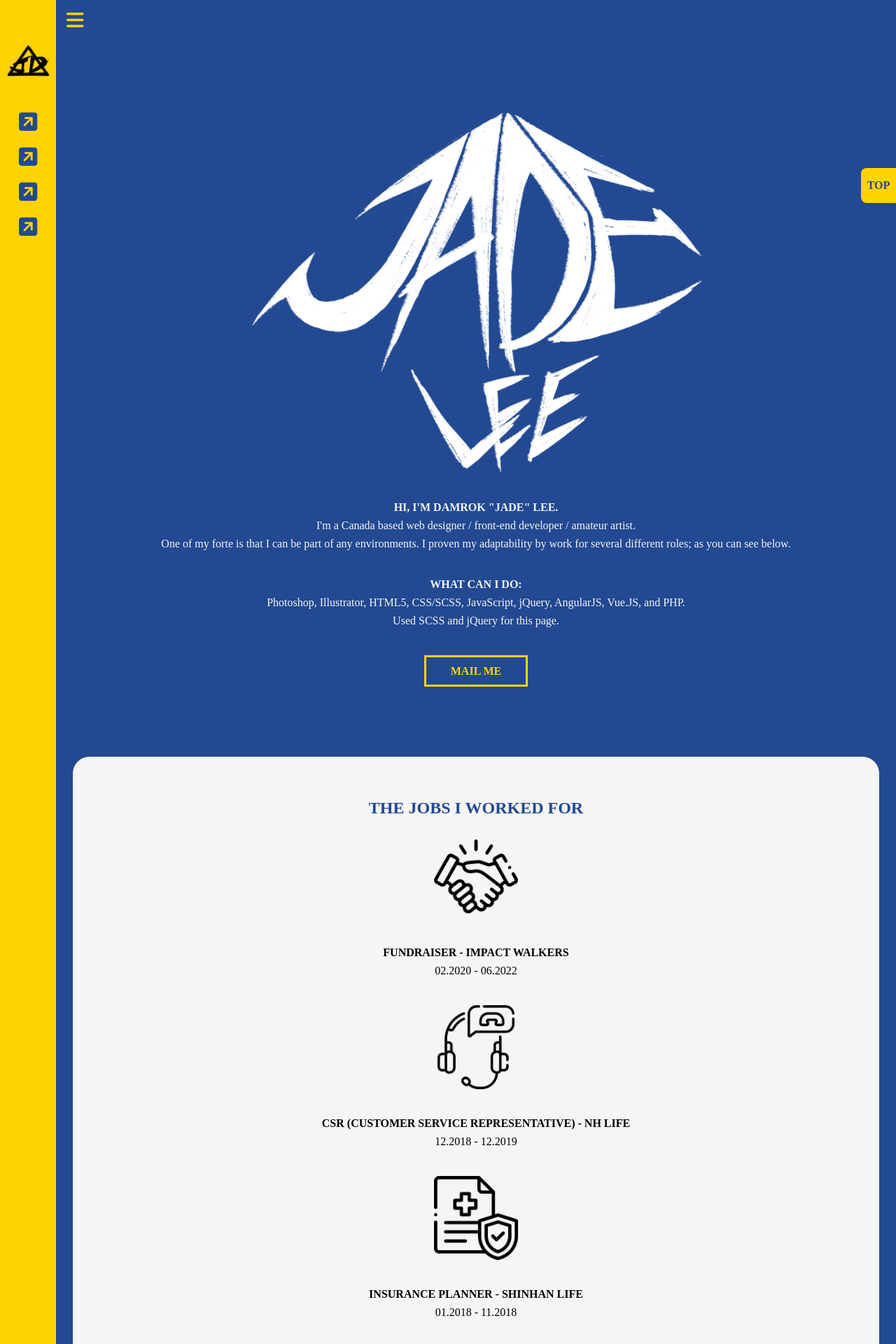
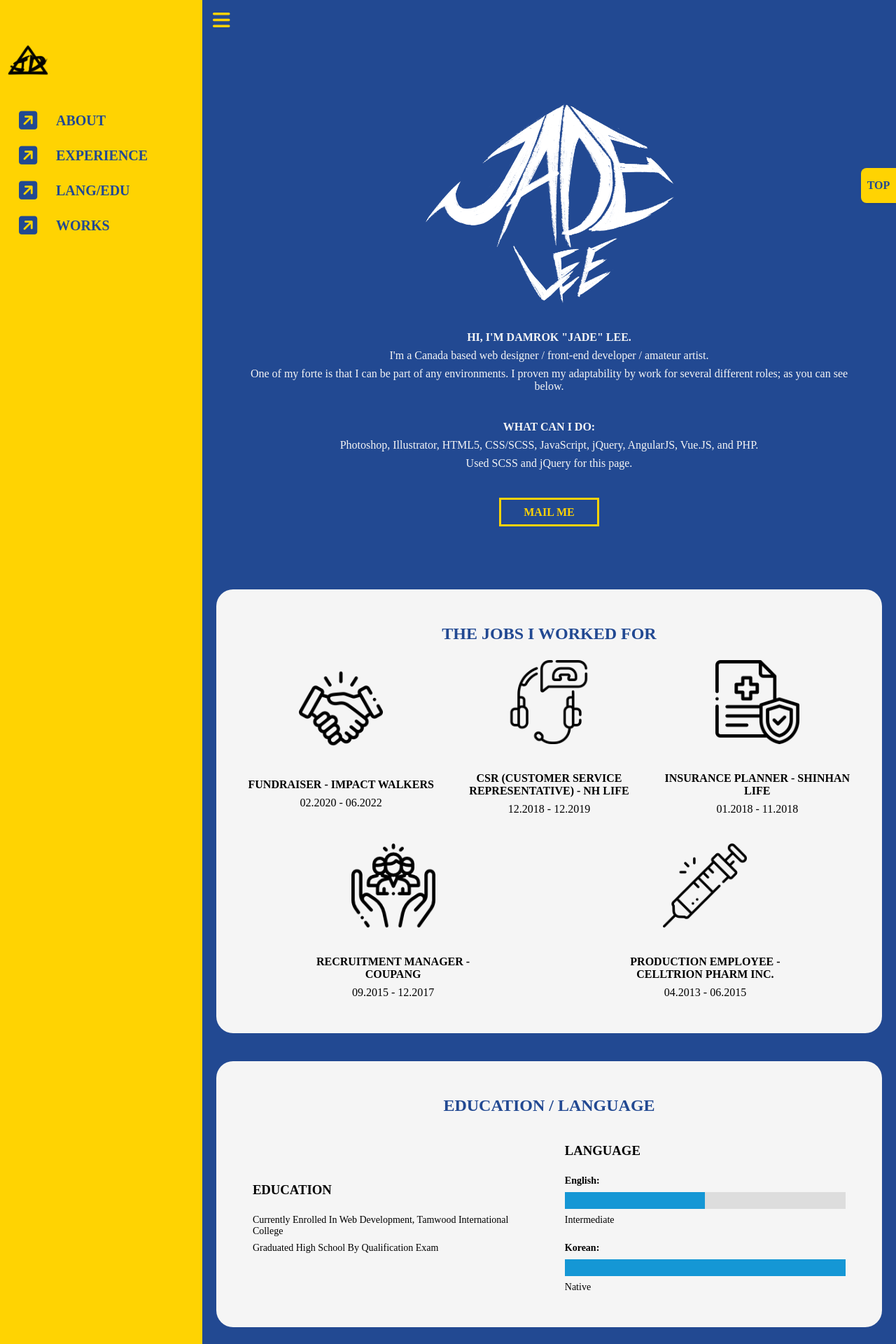
Before and after one commit to dr-jade/portfolio1, a PHP site: page / in a window 1280 px wide. Shown: the top 1920 px of the page at 70% size. Run offline with PHP 8.4, Linux system fonts and the light colour scheme; some web fonts are replaced.

Commit message:
desktop version done

```diff
--- a/css/style.css
+++ b/css/style.css
@@ -322,9 +322,13 @@ h2, h3, h4 {
     display: none;
     justify-content: center;
     align-items: center;
+    position: relative;
+    overflow: scroll;
   }
   .gal img {
-    width: 100%;
+    top: 0;
+    max-width: 100%;
+    position: absolute;
   }
   .slide {
     -webkit-animation: slides 1.5s ease;
@@ -379,4 +383,39 @@ h2, h3, h4 {
   .about img {
     width: 60%;
   }
+}
+@media (min-width: 1000px) {
+  .about img {
+    width: 40%;
+  }
+  .exp {
+    display: flex;
+    justify-content: center;
+    align-items: center;
+  }
+  .exp article {
+    width: -webkit-fit-content;
+    width: -moz-fit-content;
+    width: fit-content;
+    flex-direction: row;
+    justify-content: space-around;
+    flex-wrap: wrap;
+  }
+  .exp h2 {
+    width: 100%;
+  }
+  .exp figure {
+    width: 30%;
+  }
+  .lang {
+    flex-direction: row;
+    flex-wrap: wrap;
+    justify-content: space-around;
+  }
+  .lang h2 {
+    width: 100%;
+  }
+  .lang article {
+    width: 45%;
+  }
 }/*# sourceMappingURL=style.css.map */
--- a/js/script.js
+++ b/js/script.js
@@ -2,6 +2,7 @@
 $("nav").attr("height", screen.height);
 $("nav").addClass("close");
 if($("body").innerWidth() < 400) $("nav").addClass("narrow");
+if($("body").innerWidth() > 1000) $("nav").removeClass("close");
 $("#handle").on("click", function(){
     if($("body").innerWidth() > 400) $("nav").toggleClass("close");
     else $("nav").toggleClass("narrow");
--- /dev/null
+++ b/scss/devices/_desktop.scss
@@ -0,0 +1,33 @@
+@media (min-width: 1000px) {
+    .about {
+        img {
+            width: 40%;
+        }
+    }
+    .exp {
+        @include flexCenter;
+        article {
+            width: fit-content;
+            flex-direction: row;
+            justify-content: space-around;
+            flex-wrap: wrap;
+        }
+        h2 {
+            width: 100%;
+        }
+        figure {
+            width: 30%;
+        }
+    }
+    .lang {
+        flex-direction: row;
+        flex-wrap: wrap;
+        justify-content: space-around;
+        h2 {
+            width: 100%;
+        }
+        article {
+            width: 45%;
+        }
+    }
+}
--- a/scss/devices/_mobile.scss
+++ b/scss/devices/_mobile.scss
@@ -244,9 +244,13 @@
             display: none;
             justify-content: center;
             align-items: center;
+            position: relative;
+            overflow: scroll;
         }
         img {
-            width: 100%;
+            top: 0;
+            max-width: 100%;
+            position: absolute;
         }
     }
     .slide {
--- a/scss/style.scss
+++ b/scss/style.scss
@@ -3,3 +3,4 @@
 @import 'normalizes';
 @import 'devices/mobile';
 @import 'devices/tablet';
+@import 'devices/desktop';
```
Also changed, not shown: css/style.min.css, 2 other files.
